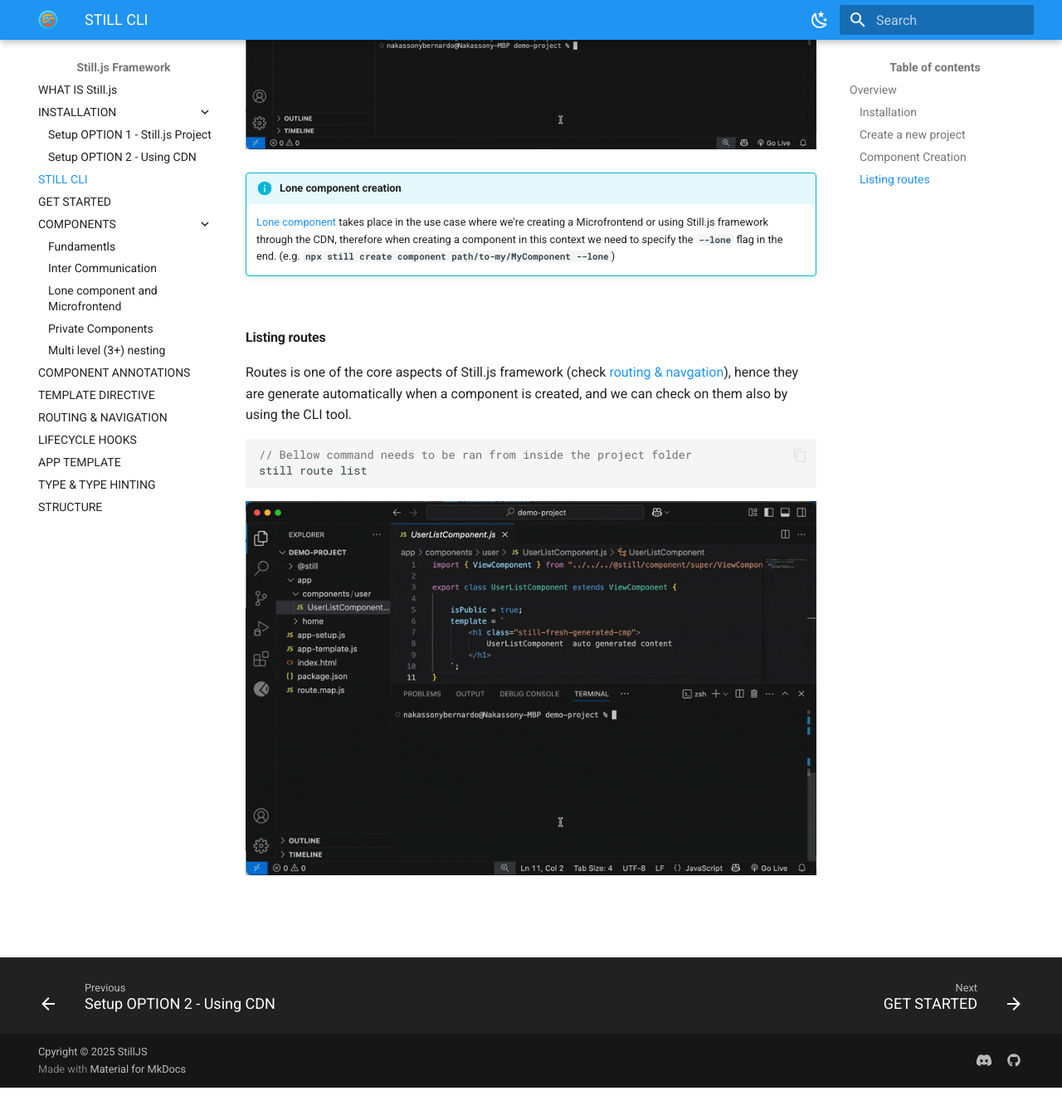
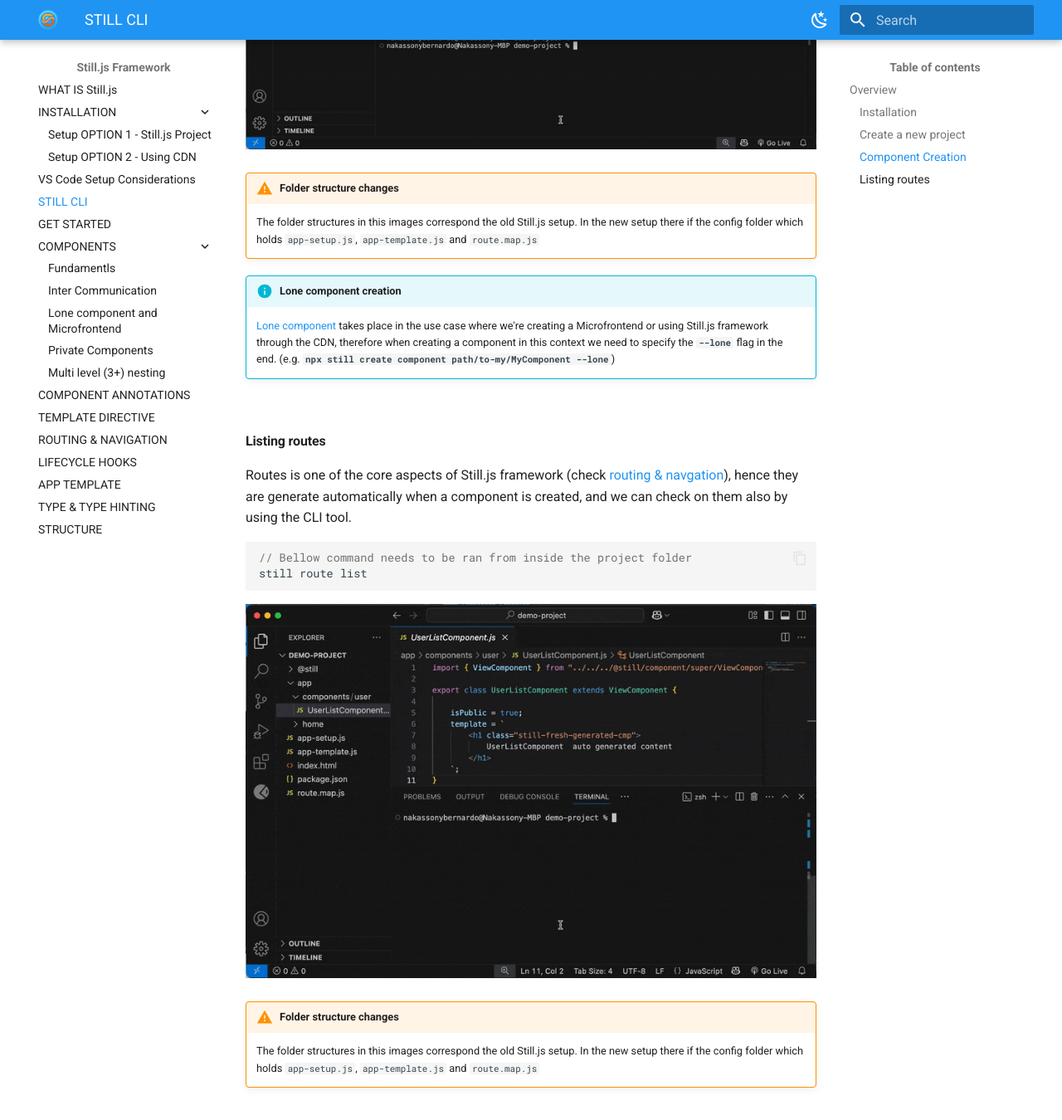
Before and after one commit to still-js/stilljs-site, an MkDocs documentation site: the page built from docs/still-cli.md, in a window 1280 px wide and 1400 px high, scrolled down 1922 px. Shown: the top 1350 px of the window at 83% size. Built offline with MkDocs 1.6.1 and Material for MkDocs 9.7.7, drawn with Linux system fonts in a browser that asks for light colours; before the commit the page ends 3233 px from its top, so only the background shows below that; some of the changed text lies outside the part shown.

```diff
--- a/docs/still-cli.md
+++ b/docs/still-cli.md
@@ -42,6 +42,8 @@
 
 ![](assets/img/create-component.gif)
 
+!!! warning "Folder structure changes"
+    The folder structures in this images correspond the old Still.js setup. In the new setup there if the config folder which holds `app-setup.js`, `app-template.js` and `route.map.js`
 
 !!! info "Lone component creation"
     <a href="../lone-component/">Lone component</a> takes place in the use case where we're creating a Microfrontend or using Still.js framework through the CDN, therefore when creating a component in this context we need to specify the <b>`--lone`</b> flag in the end. (e.g. <b>`npx still create component path/to-my/MyComponent --lone`</b>)
@@ -57,5 +59,8 @@
 
 ![](assets/img/list-routes.gif)
 
+!!! warning "Folder structure changes"
+    The folder structures in this images correspond the old Still.js setup. In the new setup there if the config folder which holds `app-setup.js`, `app-template.js` and `route.map.js`
+
 <br/>
 <br/>
--- a/mkdocs.yml
+++ b/mkdocs.yml
@@ -5,6 +5,7 @@
   - INSTALLATION:
       - Setup OPTION 1 - Still.js Project: installation-and-running.md
       - Setup OPTION 2 - Using CDN: installation-and-running-cdn.md
+  - VS Code Setup Considerations: basic-vs-code-setup.md
   - STILL CLI: still-cli.md
   - GET STARTED: get-start.md
   - COMPONENTS:
```
Also changed, not shown: docs/basic-vs-code-setup.md (added, +19 -0 lines), docs/assets/img/auto-import.gif (added).
